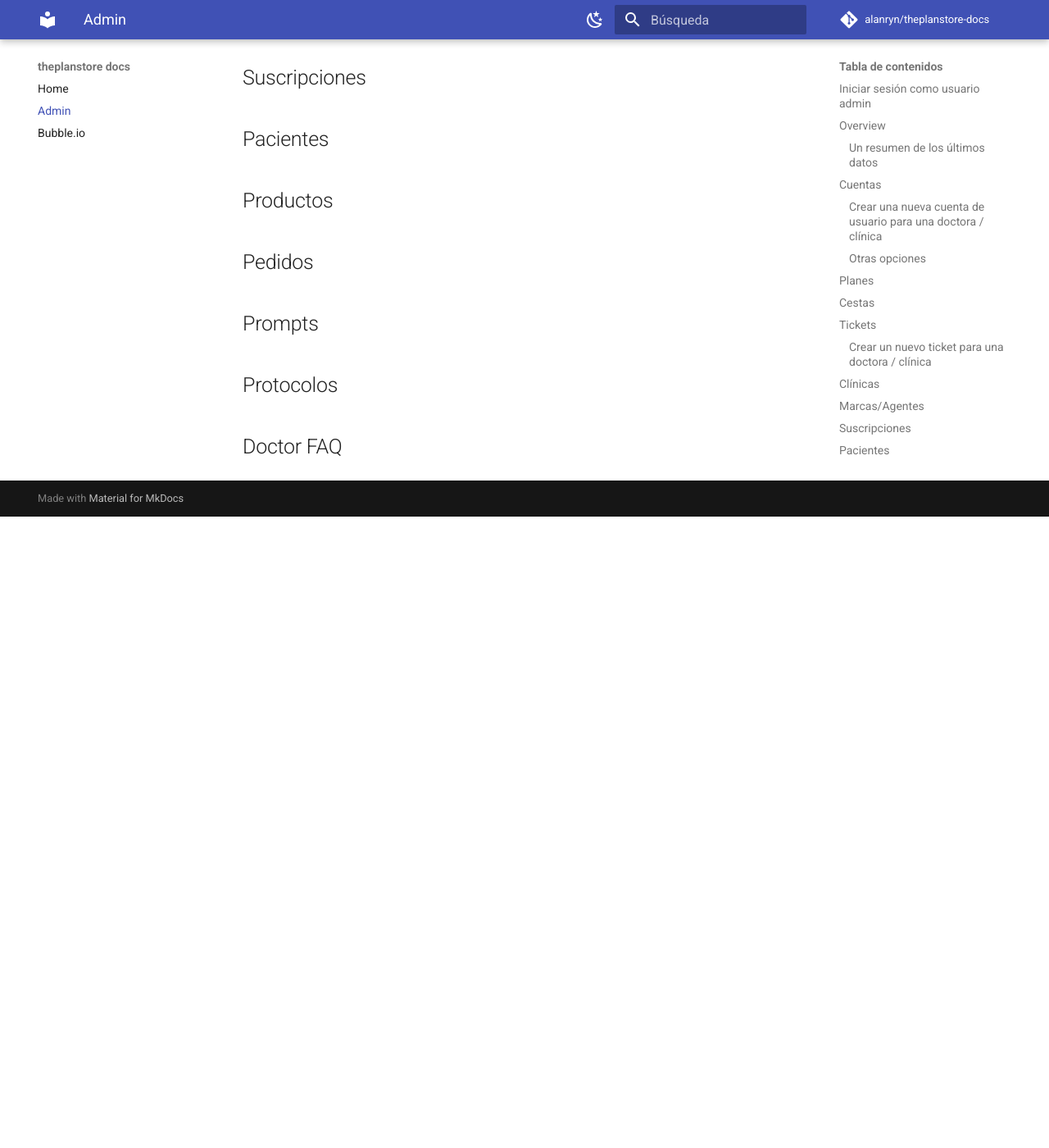
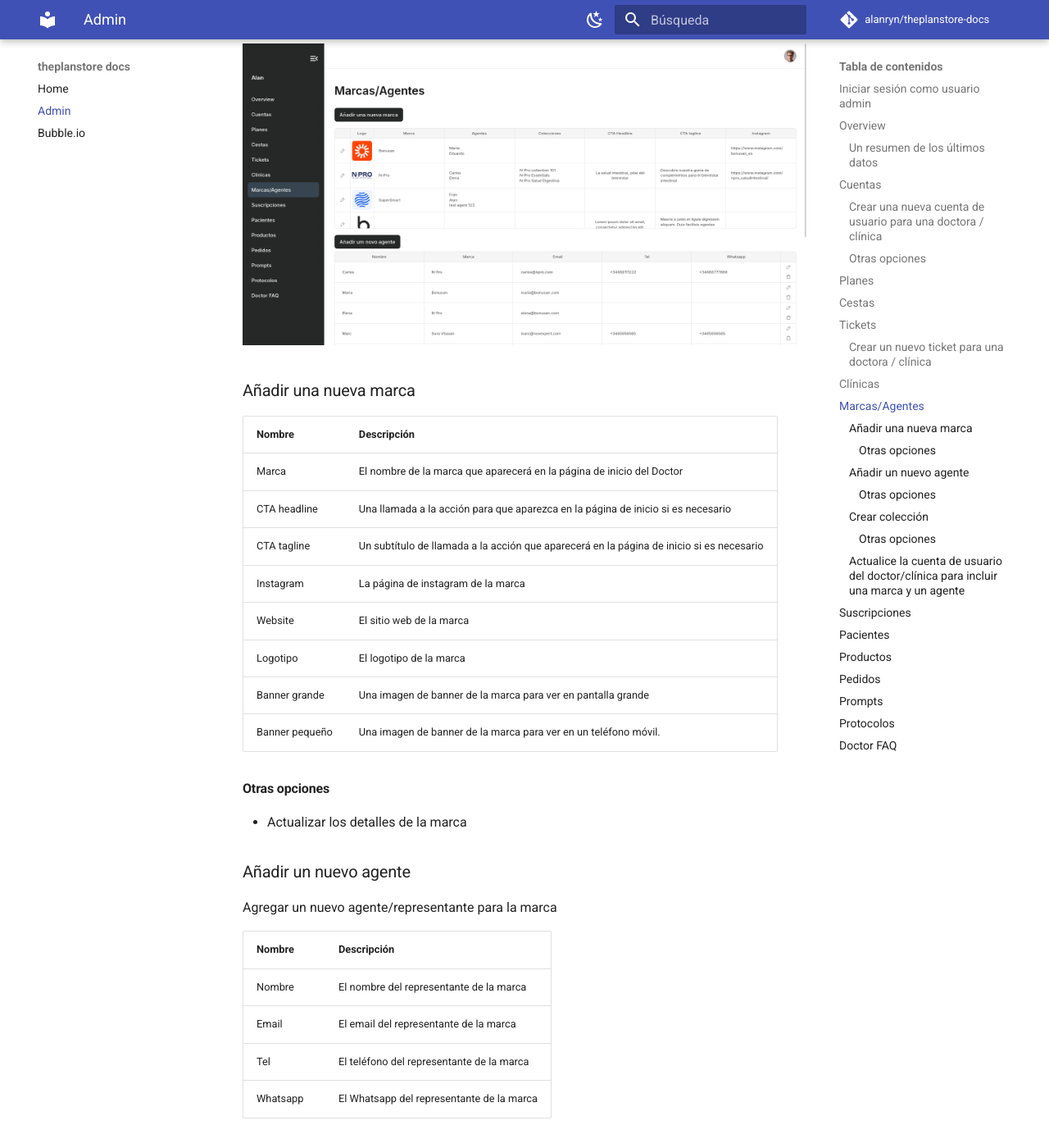
Before and after one commit to alanryn/theplanstore-docs, an MkDocs documentation site: the page built from docs/admin.md, in a window 1280 px wide and 1400 px high, scrolled down 4781 px. Shown: the whole window at 82% size. Built offline with MkDocs 1.6.1 and Material for MkDocs 9.7.7, drawn with Linux system fonts in a browser that asks for light colours; comment, search, counter and statistics services are not loaded; before the commit the page ends 5411 px from its top, so only the background shows below that; some of the changed text lies outside the part shown.

Commit message:
add marcas instructions

```diff
--- a/docs/admin.md
+++ b/docs/admin.md
@@ -93,6 +93,64 @@ Cree una cuenta para un doctor o clínica. Esto generará una contraseña tempor
 
 ## Marcas/Agentes
 
+![Admin Marcas screen](img/admin-marcas.png)
+
+### Añadir una nueva marca
+
+| Nombre | Descripción |
+| ----------- | ----------- |
+| Marca | El nombre de la marca que aparecerá en la página de inicio del Doctor |
+| CTA headline | Una llamada a la acción para que aparezca en la página de inicio si es necesario |
+| CTA tagline | Un subtítulo de llamada a la acción que aparecerá en la página de inicio si es necesario |
+| Instagram | La página de instagram de la marca |
+| Website | El sitio web de la marca |
+| Logotipo | El logotipo de la marca |
+| Banner grande | Una imagen de banner de la marca para ver en pantalla grande |
+| Banner pequeño | Una imagen de banner de la marca para ver en un teléfono móvil. |
+
+#### Otras opciones
+
+- Actualizar los detalles de la marca
+
+### Añadir un nuevo agente
+
+Agregar un nuevo agente/representante para la marca
+
+| Nombre | Descripción |
+| ----------- | ----------- |
+| Nombre | El nombre del representante de la marca |
+| Email | El email del representante de la marca |
+| Tel| El teléfono del representante de la marca |
+| Whatsapp | El Whatsapp del representante de la marca |
+
+#### Otras opciones
+
+- Actualizar los detalles del agente
+- Eliminar el agente
+
+### Crear colección
+
+Añadir una nueva colección de productos y asignar la colección a una marca
+
+| Nombre | Descripción |
+| ----------- | ----------- |
+| Nombre | El nombre de la colección de productos. Este nombre de colección aparecerá en la página del doctor. |
+| Marca | Seleccione una marca para la colección |
+| Texto adicional | Texto adicional para describir la colección. |
+| Lista de productos | Una lista de todos los productos disponiblesa |
+
+#### Otras opciones
+
+- Actualizar los detalles del colección
+- Eliminar el colección
+
+### Actualice la cuenta de usuario del doctor/clínica para incluir una marca y un agente
+
+Para completar el proceso actualice la cuenta de usuario con una marca y un agente.
+
+
+![Admin Marcas screen](img/user-account-marca.png)
+
 ## Suscripciones
 
 ## Pacientes
```
Also changed, not shown: docs/img/admin-marcas.png (added), docs/img/user-account-marca.png (added).
